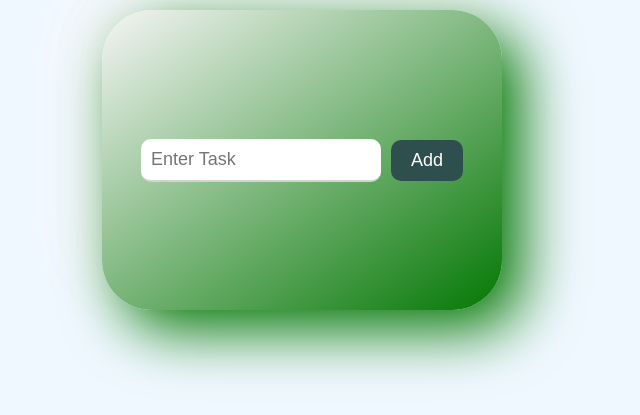
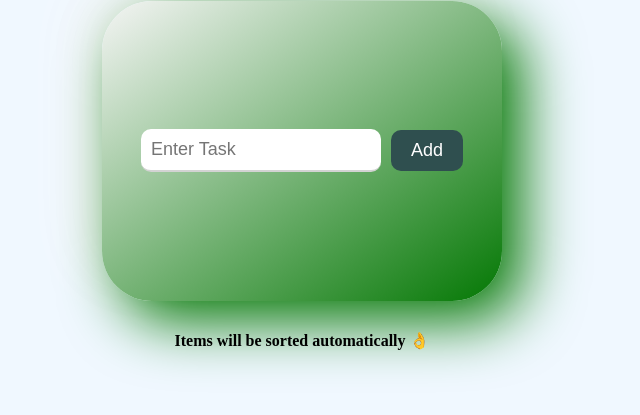
Before and after one commit to daanyaalkellerman/toDoList, a plain HTML site: page index.html in a window 1280 px wide. Shown: the part 281-696 px from the top of the page, without its empty margins (338-978 px from the left). Drawn offline with Linux system fonts and the light colour scheme.

Commit message:
added text

```diff
--- a/index.html
+++ b/index.html
@@ -9,11 +9,11 @@
 <body>
     <section>
         <h1>To Do List</h1>
-
         <form id="enter">
             <input type="text" id="taskAdded" placeholder="Enter Task">
             <button type="submit">Add</button>
         </form>
+        <h4>Items will be sorted automatically 👌</h4>
         <ul id="tasks"></ul>
     </section>
     <script src="/index.js"></script>
```
